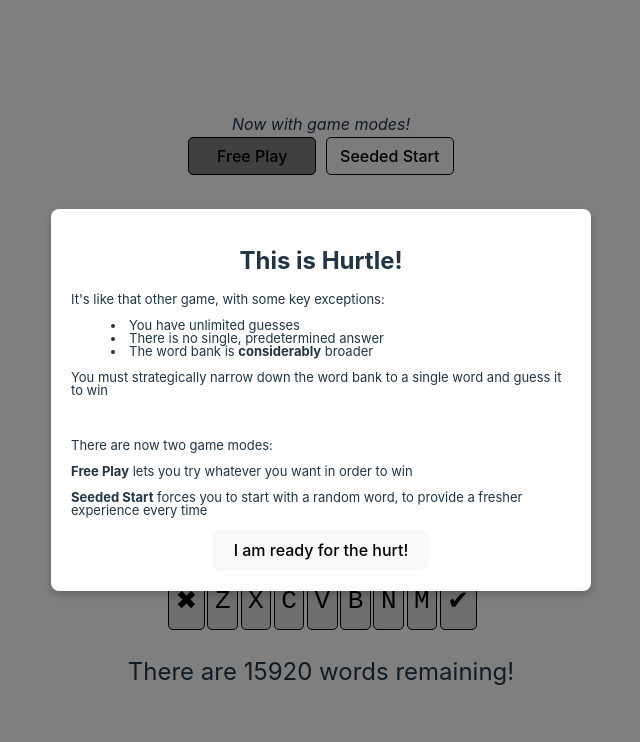
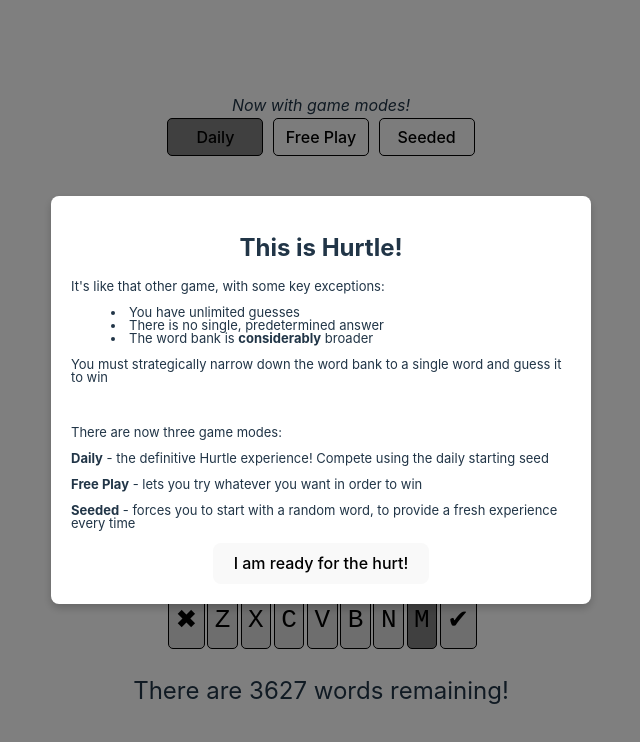
Before and after one commit to GrandAdmiralGergar/hurtle, a React (Vite) app: page / in a window 1280 px wide. Shown: the top 742 px of the page, without its empty margins (319-959 px from the left). Built offline with nearby package versions, Linux system fonts and the light colour scheme.

Commit message:
Added daily mode!
Not robust, but sets a daily seed that generates the first word

```diff
--- a/package.json
+++ b/package.json
@@ -11,7 +11,8 @@
   },
   "dependencies": {
     "react": "^18.3.1",
-    "react-dom": "^18.3.1"
+    "react-dom": "^18.3.1",
+    "seedrandom": "^3.0.5"
   },
   "devDependencies": {
     "@eslint/js": "^9.17.0",
--- a/src/App.css
+++ b/src/App.css
@@ -2,7 +2,7 @@
     width: 100%;
 }
 .gameModeButton{
-    width: 8em;
+    width: 6em;
     margin: 0.3em;
     padding: 0.5em;
     border: black;
@@ -11,7 +11,7 @@
     border-radius: 5px;
 }
 .pressedGameModeButton{
-    width: 8em;
+    width: 6em;
     margin: 0.3em;
     padding: 0.5em;
     border: black;
--- a/src/App.jsx
+++ b/src/App.jsx
@@ -6,7 +6,7 @@ import InstructionsDialog from './InstructionsDialog';
 
 function App() {
   const [isInstructionDialogOpen, setIsInstructionDialogOpen] = useState(false);
-  const [selectedMode, setSelectedMode] = useState(GameModeEnum.FREE_PLAY);
+  const [selectedMode, setSelectedMode] = useState(GameModeEnum.DAILY_SEED);
 
   // Mount the dialog on page load
   useEffect(() => {
@@ -30,12 +30,12 @@ function App() {
         )}
         <span><i>Now with game modes!</i></span>
         <div className='gameModeDiv'>
-            {/* <button onClick={() => selectMode(GameModeEnum.DAILY_SEED)}>Daily</button> --> */}
+            <button className={selectedMode == GameModeEnum.DAILY_SEED ? 'pressedGameModeButton' : 'gameModeButton'} onClick={() => selectMode(GameModeEnum.DAILY_SEED)}>Daily</button>
             <button className={selectedMode == GameModeEnum.FREE_PLAY ? 'pressedGameModeButton' : 'gameModeButton'} onClick={() => selectMode(GameModeEnum.FREE_PLAY)}>Free Play</button>
-            <button className={selectedMode == GameModeEnum.FREE_SEED ? 'pressedGameModeButton' : 'gameModeButton'} onClick={() => selectMode(GameModeEnum.FREE_SEED)}>Seeded Start</button>
+            <button className={selectedMode == GameModeEnum.FREE_SEED ? 'pressedGameModeButton' : 'gameModeButton'} onClick={() => selectMode(GameModeEnum.FREE_SEED)}>Seeded</button>
         </div>
 
-        {/*{selectedMode == GameModeEnum.DAILY_SEED && <Game gameMode={selectedMode} />} */}
+        {selectedMode == GameModeEnum.DAILY_SEED && <Game gameMode={selectedMode} />}
         {selectedMode == GameModeEnum.FREE_PLAY && <Game gameMode={selectedMode} />}
         {selectedMode == GameModeEnum.FREE_SEED && <Game gameMode={selectedMode} />}
     </div>
--- a/src/Game.jsx
+++ b/src/Game.jsx
@@ -6,6 +6,7 @@ import defaultKeymap from './data/defaultKeymap.json'
 import defaultKeyPositions from './data/defaultKeyPositions.json'
 import GuessEnum from './GuessEnum'
 import GameModeEnum from './GameModeEnum'
+import seedrandom from 'seedrandom'
 
 
 function colorFunction(patternCode) {
@@ -65,11 +66,13 @@ function FormatKeymap({keymap, letterClickFunction}) {
   );
 }
 
+
+
 // Super hacky workaround of double init issue to get seeds working
-let wasSeedSubmitted = false;
+let wasSeedWordSubmitted = false;
 
 function Game({gameMode}) {
-  wasSeedSubmitted = false;
+  wasSeedWordSubmitted = false;
 
   // State for game
   const [guess, setGuess] = useState('');
@@ -118,7 +121,13 @@ function Game({gameMode}) {
 
   // Initializes the state of the game when it loads, if there is any seeding to do
   useEffect(() => {
-    initializeWithSeed();
+    let seed = null;
+    if(gameMode == GameModeEnum.DAILY_SEED)
+    {
+      const dateString = new Date().toISOString().split('T')[0].replaceAll('-','');
+      seed = parseInt(dateString);
+    }
+    initializeWithSeed(seed);
   }, []);
 
   const reset = () => {
@@ -131,17 +140,21 @@ function Game({gameMode}) {
 
     // Reset all the keys in keymap mutatively
     for(let key in keymap) { keymap[key] = GuessEnum.UNUSED };
-    wasSeedSubmitted = false;
+
+    wasSeedWordSubmitted = false;
+
     initializeWithSeed();
   };
 
-  const initializeWithSeed = () => {
-    const seedWord = allWords[Math.floor(Math.random() * allWords.length)];
-    if(gameMode == GameModeEnum.FREE_SEED && !wasSeedSubmitted) {
+  const initializeWithSeed = (seed) => {
+    const rng = seedrandom(seed ? seed : (Math.random()*Number.MAX_SAFE_INTEGER))
+
+    const seedWord = allWords[Math.floor(rng() * allWords.length)];
+    if((gameMode != GameModeEnum.FREE_PLAY) && !wasSeedWordSubmitted) {
       console.log("Starting seeded game with initial word: " + seedWord);
       setGuess(seedWord);
       handleSubmit(seedWord);
-      wasSeedSubmitted = true;
+      wasSeedWordSubmitted = true;
     }
   }
 
@@ -161,7 +174,7 @@ function Game({gameMode}) {
     const submittedGuess = autoGuess != null ? autoGuess : guessRef.current;
 
     // Assuming 5-letter words
-    if (submittedGuess.trim().length === 5 && allWords.includes(submittedGuess)) {
+    if (submittedGuess.trim().length === 5 && allWords.includes(submittedGuess) && gameOver == false) {
       const result = filterPossibleWordsWithPattern(submittedGuess, possibleWordsRef.current);
 
       const effectivePattern = result.pattern;
@@ -311,23 +324,24 @@ function Game({gameMode}) {
   return (
     <div className="Game">
       <h1>Hurtle</h1>
-      <div className="board">
+      <div key="board" className="board">
         {history.map((entry) => (
-          <FormatGuess submittedGuess={entry.submittedGuess} pattern={entry.effectivePattern} />
+          <FormatGuess key={"guessFormat" + entry.submittedGuess} submittedGuess={entry.submittedGuess} pattern={entry.effectivePattern} />
         ))}
       </div>
       {!gameOver ?
-      <div className="activeInput">
+      <div key="activeInput" className="activeInput">
         <span key="activeInput" style={{ backgroundColor: (isGuessValidWord() == false && guess.length == 5) ? "red" : "" }}>
           { guess.length == 5 ? guess : (guess + "_").padEnd(5) }
         </span>
       </div> : null}
       {gameOver ? <h2>You got it in {history.length} tries! The word was obviously <a target="_blank" rel="noopener noreferrer" href={"https://www.merriam-webster.com/dictionary/" + answer}>{answer}</a></h2> : null}
-      {gameOver ? <button className="resetButton" onClick={ () => reset() }>Try again?</button> : null}
-      <div className="keyboard">
+      {(gameOver && gameMode != GameModeEnum.DAILY_SEED) ? <button className="resetButton" onClick={ () => reset() }>Try again?</button> : null}
+      {(gameOver && gameMode == GameModeEnum.DAILY_SEED) ? <h2>You completed the daily!<br/> Come back tomorrow!</h2> : null}
+      <div key="keyboard" className="keyboard">
         <FormatKeymap keymap={keymap} letterClickFunction={addCharacterToGuess} />
       </div>
-      <div className="note">
+      <div key="note" className="note">
         <span>{gameOver ? "" : "There are " + possibleWords.length + " words remaining!"}</span>
       </div>
     </div>
--- a/src/InstructionsDialog.jsx
+++ b/src/InstructionsDialog.jsx
@@ -15,9 +15,10 @@ function InstructionsDialog({closeFunction}) {
                 </ul>
                 <p>You must strategically narrow down the word bank to a single word and guess it to win</p>
                 <br/>
-                <p>There are now two game modes: </p>
-                <p><b>Free Play</b> lets you try whatever you want in order to win</p>
-                <p><b>Seeded Start</b> forces you to start with a random word, to provide a fresher experience every time</p>
+                <p>There are now three game modes: </p>
+                <p><b>Daily</b> - the definitive Hurtle experience! Compete using the daily starting seed</p>
+                <p><b>Free Play</b> - lets you try whatever you want in order to win</p>
+                <p><b>Seeded</b> - forces you to start with a random word, to provide a fresh experience every time</p>
                 <button onClick={() => closeFunction()}>I am ready for the hurt!</button>
             </div>
         </div>
```
Also changed, not shown: 1 other file (tests, documents, lock files or other folders).
